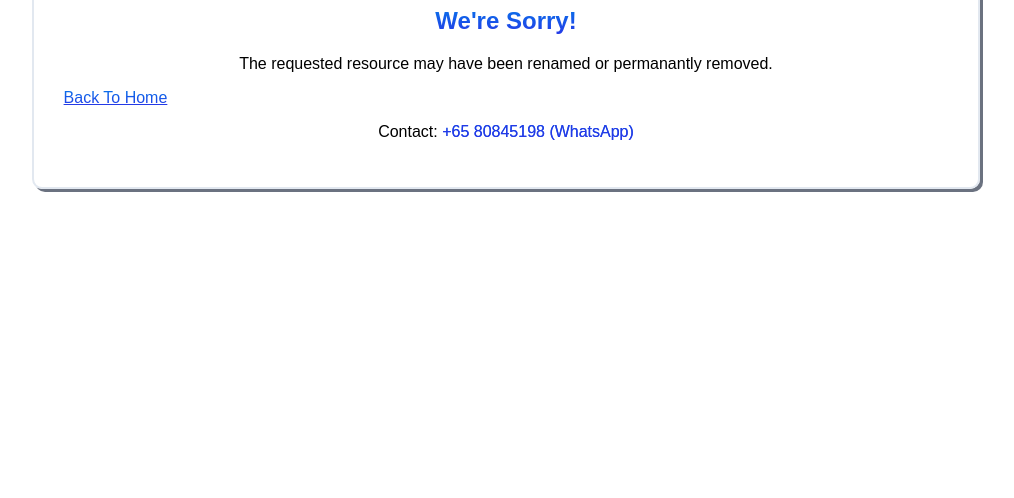
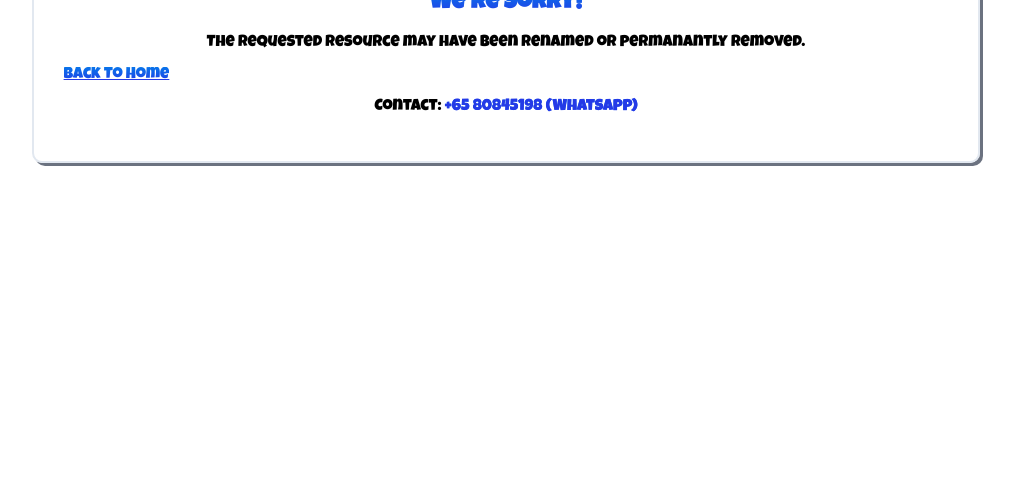
Before and after one commit to Ihavenochoised/HackHoot, a website: page public/pages/404/index.html in a window 1280 px wide. Shown: the part 302-800 px from the top of the page, without its empty margins (134-1148 px from the left). Drawn offline with Linux system fonts and the light colour scheme; a web font is replaced by a local one.

Commit message:
Use added font in style.css

```diff
--- a/public/stylesheet/style.css
+++ b/public/stylesheet/style.css
@@ -4,7 +4,7 @@
 	font-style: normal;
 	font-weight: 400;
 	font-display: swap;
-	src: url(https://fonts.gstatic.com/s/luckiestguy/v23/_gP_1RrxsjcxVyin9l9n_j2hTd52.woff2)
+	src: url(/files/fonts/LuckiestGuy.woff2)
 		format('woff2');
 	unicode-range: U+0000-00FF, U+0131, U+0152-0153, U+02BB-02BC, U+02C6, U+02DA,
 		U+02DC, U+0304, U+0308, U+0329, U+2000-206F, U+20AC, U+2122, U+2191,
```
